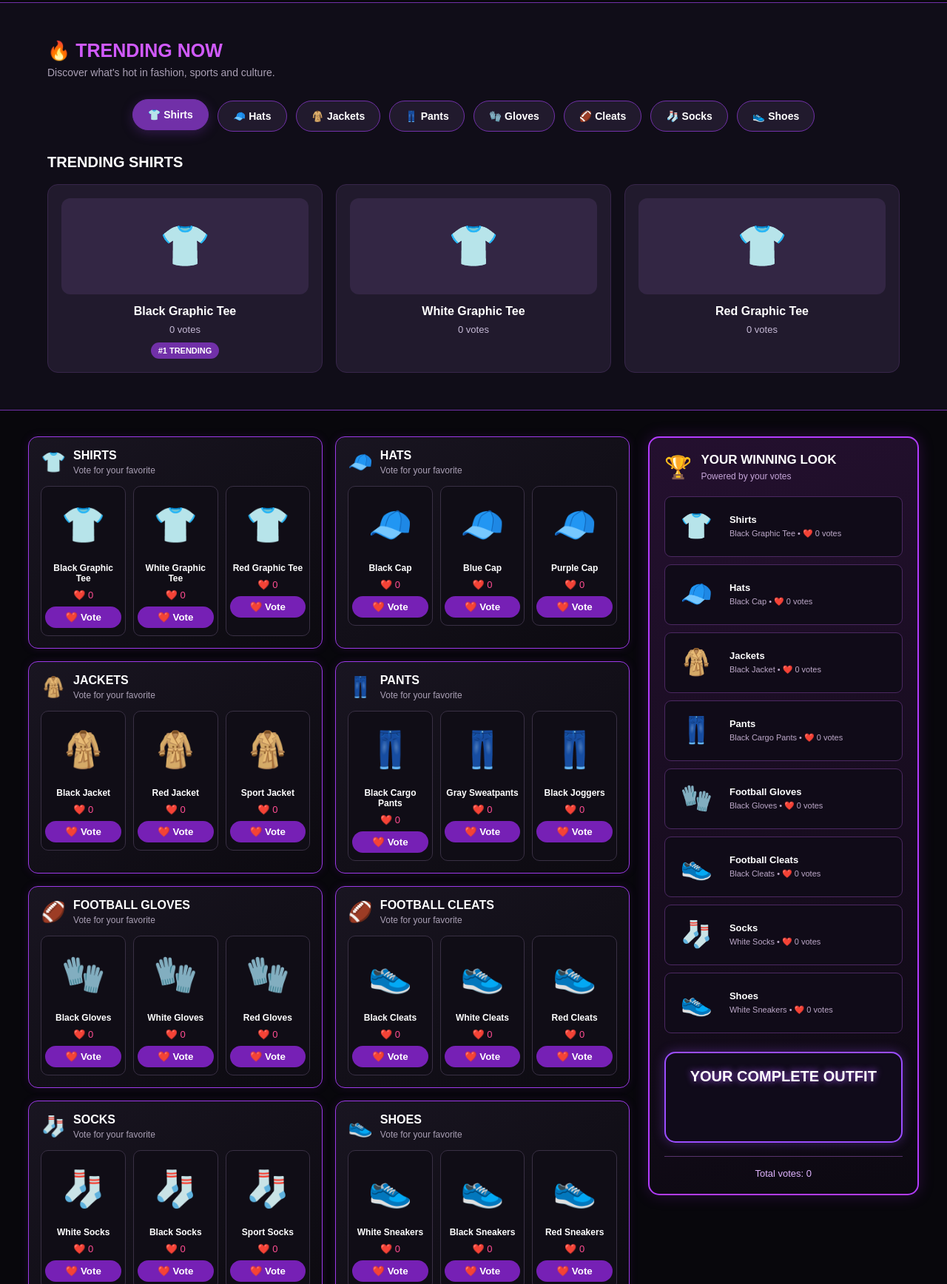
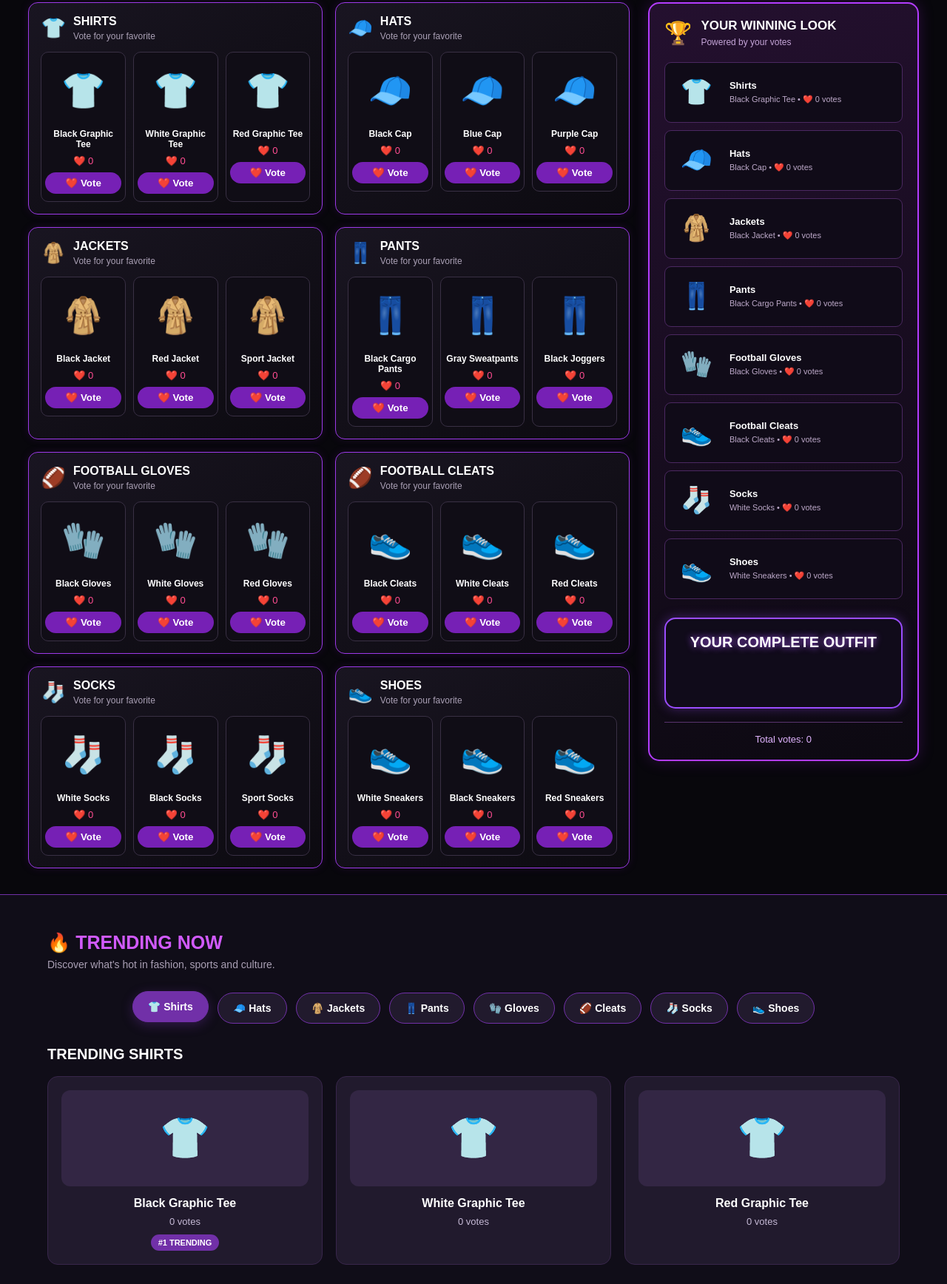
Before and after one commit to dontedb/OwlPicv1, a plain HTML site: page index.html in a window 1280 px wide. Shown: the part 1444-3180 px from the top of the page at 74% size. Drawn offline with nearby package versions, Linux system fonts and the light colour scheme; no server answers.

Commit message:
Reintroduce trending section with category buttons

```diff
--- a/index.html
+++ b/index.html
@@ -88,50 +88,6 @@
 </section>
 <!-- END MY CLOSET SECTION -->
 
-<!-- TRENDING NOW SECTION -->
-<section class="trending-section" id="trending">
-
-    <div class="section-heading">
-        <h2>🔥 TRENDING NOW</h2>
-        <p>Discover what's hot in fashion, sports and culture.</p>
-    </div>
-
-    <!-- TRENDING CATEGORY SELECTOR -->
-    <div id="trending-category-buttons" class="trending-categories">
-
-        <button class="trending-category-btn active"
-                data-category="shirts">👕 Shirts</button>
-
-        <button class="trending-category-btn"
-                data-category="hats">🧢 Hats</button>
-
-        <button class="trending-category-btn"
-                data-category="jackets">🧥 Jackets</button>
-
-        <button class="trending-category-btn"
-                data-category="pants">👖 Pants</button>
-
-        <button class="trending-category-btn"
-                data-category="gloves">🧤 Gloves</button>
-
-        <button class="trending-category-btn"
-                data-category="cleats">🏈 Cleats</button>
-
-        <button class="trending-category-btn"
-                data-category="socks">🧦 Socks</button>
-
-        <button class="trending-category-btn"
-                data-category="shoes">👟 Shoes</button>
-
-    </div>
-
-    <!-- SELECTED CATEGORY PRODUCTS -->
-    <div id="trending-products" class="trending-products">
-        <p>Select a category to explore trending products.</p>
-    </div>
-
-</section>
-<!-- END TRENDING NOW SECTION -->
 
 <!-- BUILD THE LOOK SECTION -->
 <section class="page-layout" id="voting">
@@ -166,6 +122,83 @@
 
 </section>
 <!-- END BUILD THE LOOK SECTION -->
+
+<!-- =====================================
+     OWL PIC - TRENDING NOW SECTION
+===================================== -->
+
+<section class="trending-section" id="trending">
+
+    <div class="section-heading">
+        <h2>🔥 TRENDING NOW</h2>
+        <p>Discover what's hot in fashion, sports and culture.</p>
+    </div>
+
+    <!-- TRENDING CATEGORY BUTTONS -->
+    <div id="trending-category-buttons" class="trending-categories">
+
+        <!-- FIRST ROW -->
+        <button class="trending-category-btn active"
+                type="button"
+                data-category="shirts">
+            👕 Shirts
+        </button>
+
+        <button class="trending-category-btn"
+                type="button"
+                data-category="hats">
+            🧢 Hats
+        </button>
+
+        <button class="trending-category-btn"
+                type="button"
+                data-category="jackets">
+            🧥 Jackets
+        </button>
+
+        <button class="trending-category-btn"
+                type="button"
+                data-category="pants">
+            👖 Pants
+        </button>
+
+        <!-- SECOND ROW -->
+        <button class="trending-category-btn"
+                type="button"
+                data-category="gloves">
+            🧤 Gloves
+        </button>
+
+        <button class="trending-category-btn"
+                type="button"
+                data-category="cleats">
+            🏈 Cleats
+        </button>
+
+        <button class="trending-category-btn"
+                type="button"
+                data-category="socks">
+            🧦 Socks
+        </button>
+
+        <button class="trending-category-btn"
+                type="button"
+                data-category="shoes">
+            👟 Shoes
+        </button>
+
+    </div>
+
+    <!-- SELECTED CATEGORY TRENDING PRODUCTS -->
+    <div id="trending-products" class="trending-products">
+
+        <!-- JavaScript displays selected category products here -->
+
+    </div>
+
+</section>
+
+<!-- END TRENDING NOW SECTION -->
 
 <!-- SHOW OFF YOUR LOOK -->
 <section class="show-off-section" id="show-off">
```
